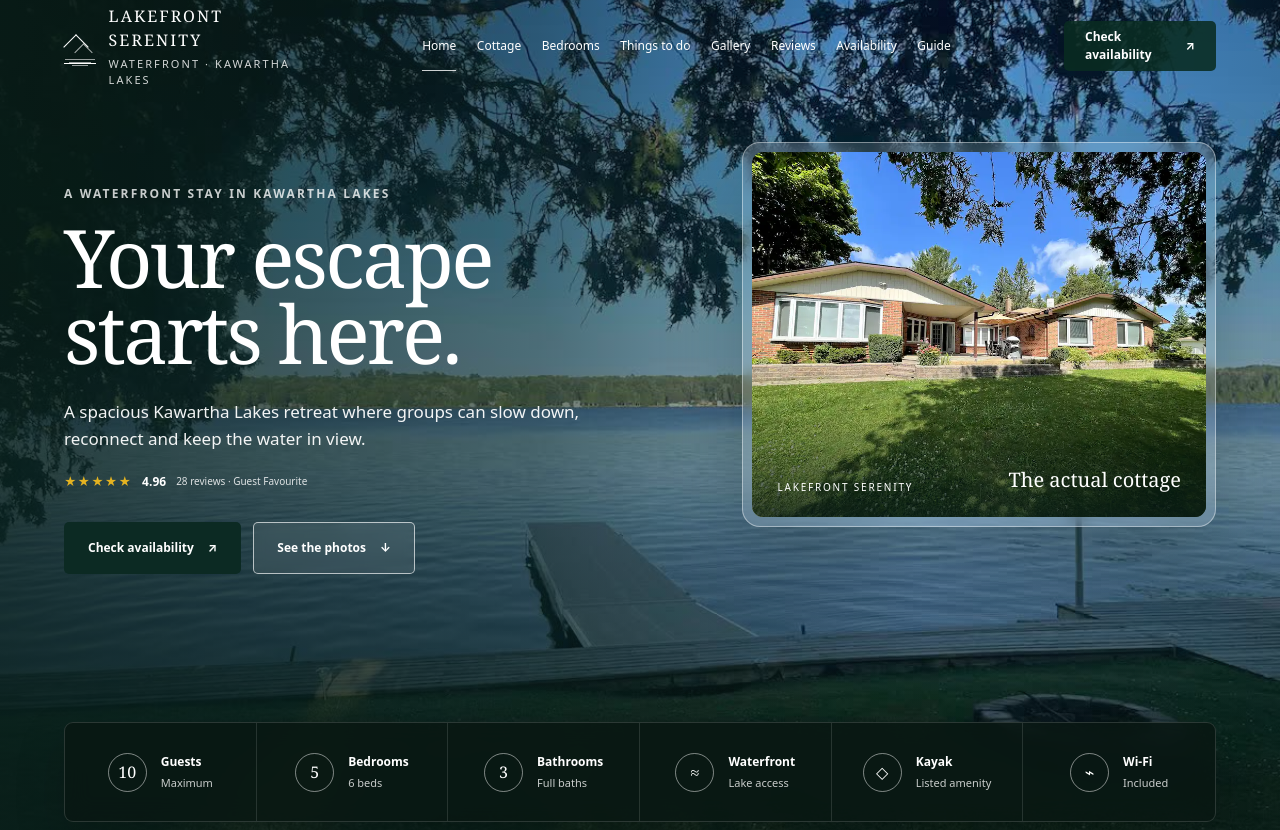
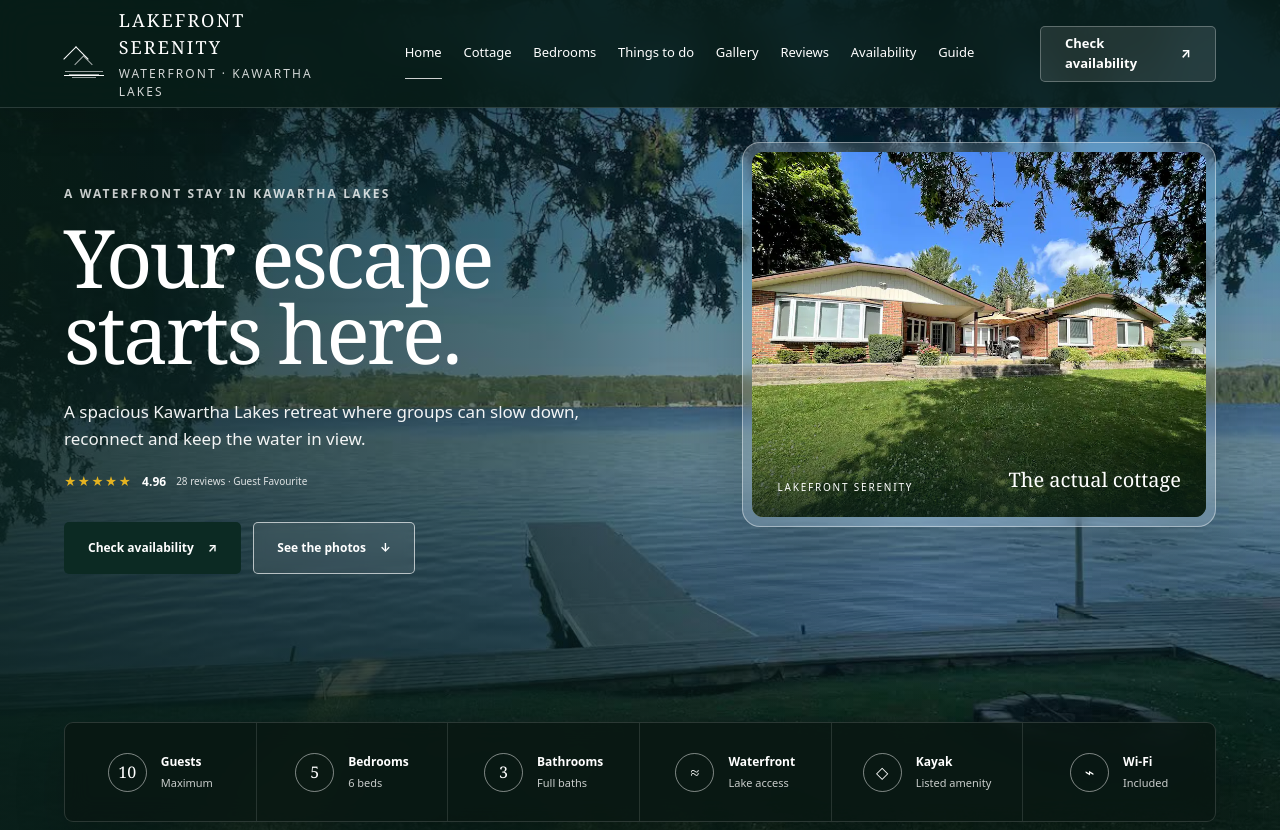
Before and after one commit to Rxddy/Cottage, a Next.js app: page / in a window 1280 px wide. Shown: the top 830 px of the page. Built offline with nearby package versions, Linux system fonts and the light colour scheme.

Commit message:
Make navigation larger and sticky

```diff
--- a/app/globals.css
+++ b/app/globals.css
@@ -15,7 +15,7 @@
 
 * { box-sizing: border-box; }
 html { scroll-behavior: smooth; }
-section[id] { scroll-margin-top: 104px; }
+section[id] { scroll-margin-top: 124px; }
 body {
   margin: 0;
   background: var(--paper);
@@ -31,34 +31,39 @@ button, input, select { font: inherit; }
 :focus-visible { outline: 3px solid var(--gold); outline-offset: 3px; }
 
 .site-header {
-  position: absolute;
-  z-index: 30;
+  position: fixed;
+  z-index: 80;
   top: 0;
   left: 0;
   width: 100%;
-  height: 92px;
-  padding: 0 5vw;
+  height: 108px;
+  padding: 0 clamp(24px, 5vw, 82px);
   display: grid;
-  grid-template-columns: 245px 1fr 152px;
+  grid-template-columns: 275px 1fr 176px;
   align-items: center;
-  gap: 30px;
+  gap: 34px;
+  border-bottom: 1px solid rgba(255,255,255,.14);
+  background: rgba(7,29,24,.88);
   color: white;
+  box-shadow: 0 12px 34px rgba(4,20,16,.18);
+  backdrop-filter: blur(18px);
+  -webkit-backdrop-filter: blur(18px);
 }
-.brand { display: inline-flex; align-items: center; gap: 13px; width: fit-content; }
-.brand-mark { position: relative; width: 36px; height: 36px; display: block; border-bottom: 1px solid currentColor; }
+.brand { display: inline-flex; align-items: center; gap: 15px; width: fit-content; }
+.brand-mark { position: relative; width: 44px; height: 44px; display: block; border-bottom: 1px solid currentColor; }
 .brand-mark::before, .brand-mark::after { content: ""; position: absolute; left: 3px; bottom: 7px; width: 17px; height: 17px; border-left: 1px solid currentColor; border-top: 1px solid currentColor; transform: rotate(45deg); }
 .brand-mark::after { left: 13px; bottom: 4px; width: 12px; height: 12px; opacity: .65; }
 .brand-mark i { position: absolute; left: 1px; right: 1px; bottom: 3px; height: 1px; background: currentColor; opacity: .58; }
 .brand-mark i:nth-child(2) { left: 5px; right: 5px; bottom: 0; }
 .brand-mark i:nth-child(3) { left: 8px; right: 8px; bottom: -3px; }
 .brand-copy { display: flex; flex-direction: column; gap: 4px; text-transform: uppercase; letter-spacing: .13em; }
-.brand-copy strong { font-family: var(--font-display); font-size: 16px; font-weight: 500; }
-.brand-copy small { font-size: 11px; opacity: .82; }
-.desktop-nav { display: flex; justify-content: center; align-items: center; gap: clamp(13px, 1.6vw, 24px); font-size: 12px; }
+.brand-copy strong { font-family: var(--font-display); font-size: 18px; font-weight: 500; }
+.brand-copy small { font-size: 12px; opacity: .82; }
+.desktop-nav { display: flex; justify-content: center; align-items: center; gap: clamp(15px, 1.7vw, 28px); font-size: 13px; }
 .desktop-nav a { padding: 15px 0; border-bottom: 1px solid transparent; transition: opacity .2s ease, border-color .2s ease; }
 .desktop-nav a:hover, .desktop-nav a.active { border-color: rgba(255,255,255,.8); }
 .nav-book, .button { display: inline-flex; justify-content: center; align-items: center; gap: 14px; border-radius: 5px; transition: transform .2s ease, background .2s ease, color .2s ease; }
-.nav-book { justify-self: end; min-height: 50px; padding: 0 21px; background: rgba(10,44,34,.88); font-size: 12px; font-weight: 700; }
+.nav-book { justify-self: end; min-height: 56px; padding: 0 24px; border: 1px solid rgba(255,255,255,.28); background: rgba(255,255,255,.1); font-size: 13px; font-weight: 700; }
 .nav-book:hover, .button:hover { transform: translateY(-2px); }
 .mobile-nav { display: none; justify-self: end; position: relative; }
 .mobile-nav summary { width: 38px; height: 38px; display: grid; place-content: center; gap: 6px; list-style: none; cursor: pointer; border: 1px solid rgba(255,255,255,.5); }
@@ -407,9 +412,9 @@ footer > div { display: flex; justify-content: flex-end; gap: 18px; color: rgba(
 }
 
 @media (max-width: 820px) {
-  .site-header { height: 74px; padding: 0 20px; grid-template-columns: 1fr auto; }
+  .site-header { height: 84px; padding: 0 22px; grid-template-columns: 1fr auto; }
   .site-header > .nav-book { display: none; }
-  .brand-copy strong { font-size: 14px; }
+  .brand-copy strong { font-size: 15px; }
   .hero { min-height: 980px; padding: 120px 22px 360px; background-position: 54% center; }
   .hero-content { width: 100%; padding-top: 10px; }
   .hero h1 { font-size: 58px; }
```
